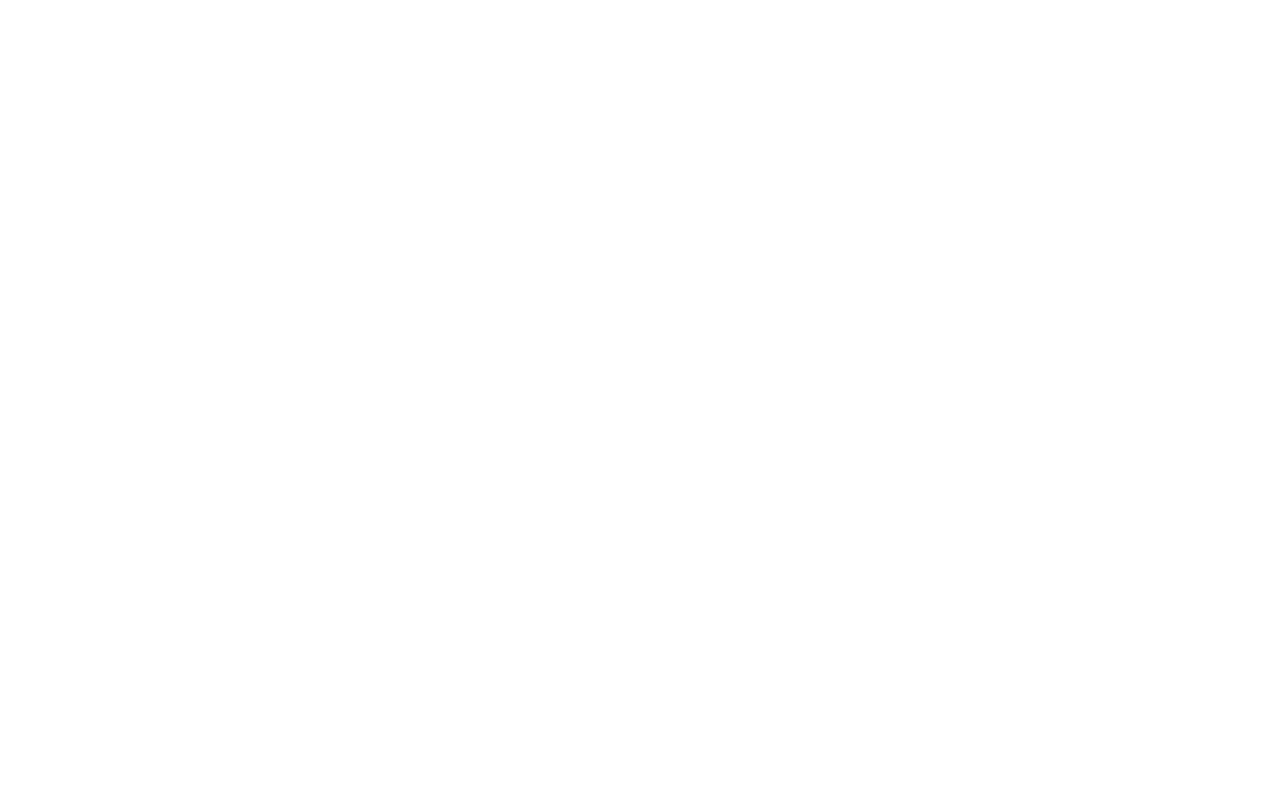
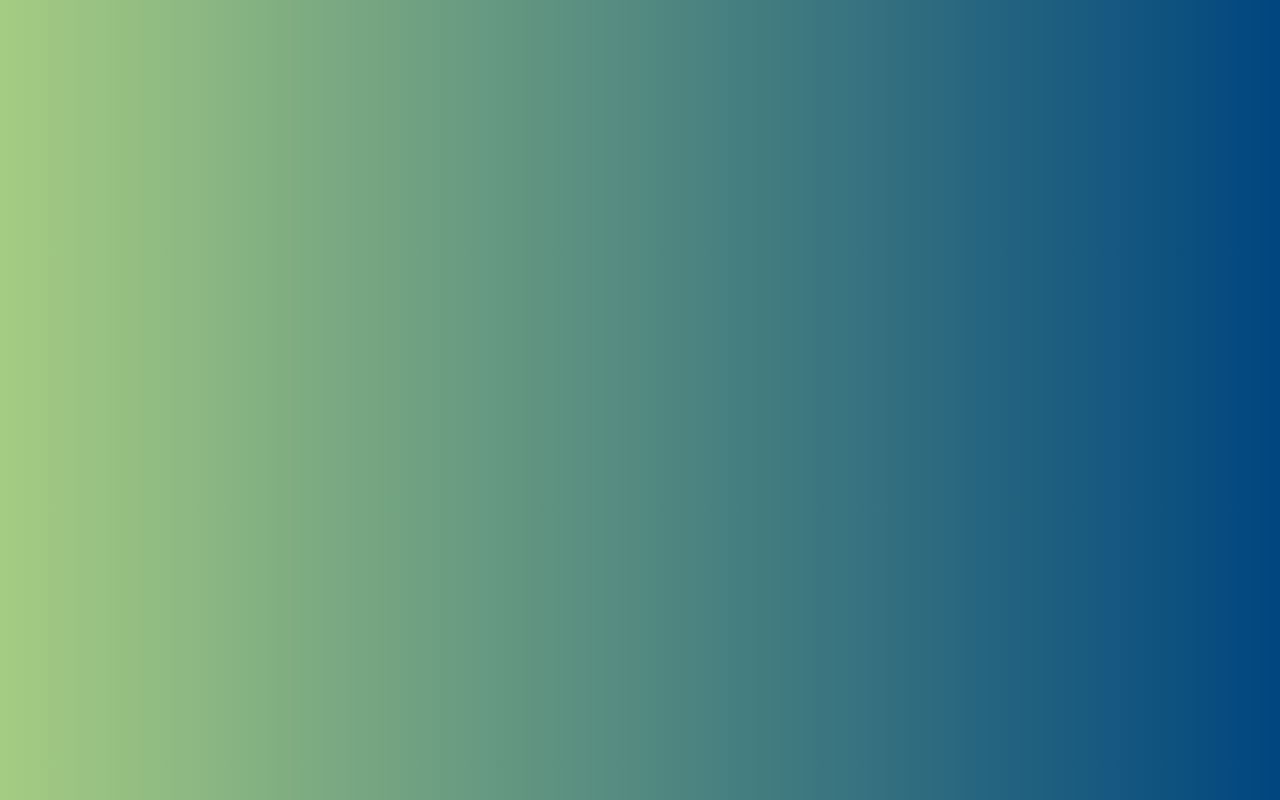
Before and after one commit to Ahmet-Kutuk/react_chat_app, a React (Create React App) app in the folder web/: page / in a window 1280 px wide. Built offline with nearby package versions, Linux system fonts and the light colour scheme.

Commit message:
header compoment created

```diff
--- a/web/src/styles/main.scss
+++ b/web/src/styles/main.scss
@@ -1,2 +1,15 @@
 @import "./config/normalize.scss";
 @import "./config/formalize.scss";
+
+html,body{
+    background: #00467F;  /* fallback for old browsers */
+    background: -webkit-linear-gradient(to right, #A5CC82, #00467F);  /* Chrome 10-25, Safari 5.1-6 */
+    background: linear-gradient(to right, #A5CC82, #00467F); /* W3C, IE 10+/ Edge, Firefox 16+, Chrome 26+, Opera 12+, Safari 7+ */
+
+    display: flex;
+    justify-content: center;
+    align-items: center;
+    height: 100%;
+    width: 100%;
+    background-size: cover;
+}
```
Also changed, not shown: web/src/Compoments/Header/index.js (added, +13 -0 lines), web/src/styles/Header.js (added, +10 -0 lines).
